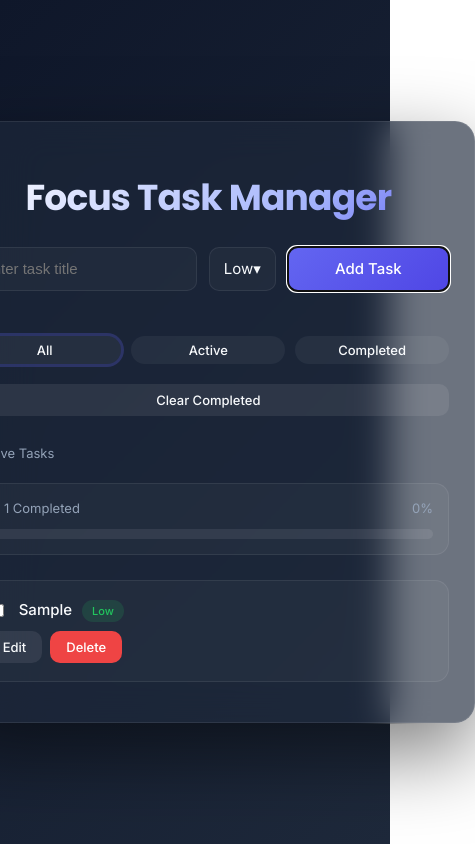
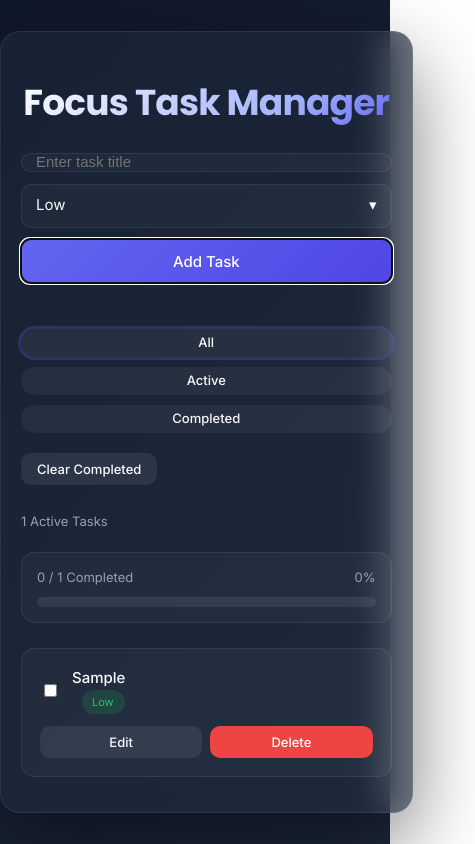
Before and after one commit to g0utm/focus-task-manager, a React (Vite) app: page / in a window 390 px wide. Both pictures are taken after typing "Sample" into the empty fields and a click on the button "Add Task". Shown: the whole page, 475 px wide, since content can reach past the window. Built offline with nearby package versions, Linux system fonts and the light colour scheme.

Commit message:
improved responsiveness

```diff
--- a/src/App.css
+++ b/src/App.css
@@ -406,20 +406,48 @@ button:active {
   to { opacity: 1; }
 }
 
-/* ===== Responsive ===== */
+/*Responsive*/
 
 @media (max-width: 600px) {
+
   .app-container {
-    padding: 25px;
+    padding: 20px;
+  }
+
+  .task-form {
+    flex-direction: column;
+  }
+
+  .custom-select {
+    width: 100%;
   }
 
   .task-card {
     flex-direction: column;
     align-items: flex-start;
-    gap: 10px;
+    gap: 12px;
   }
 
-  button {
+  .task-card.high {
+    border-left: none;
+    border-top: 4px solid var(--danger);
+  }
+
+  .task-card > div:last-child {
+    width: 100%;
+    display: flex;
+    gap: 8px;
+  }
+
+  .task-card > div:last-child button {
+    flex: 1;
+  }
+
+  .filter-container {
+    flex-direction: column;
+  }
+
+  .filter-container button {
     width: 100%;
   }
 }
--- a/src/components/TaskItem.jsx
+++ b/src/components/TaskItem.jsx
@@ -45,12 +45,12 @@ function TaskItem({ task, onToggle, onDelete, onEdit }) {
             autoFocus
           />
         ) : (
-          <span className="task-name">
-            {task.title}
+          <div style={{ display: "flex", flexDirection: "column" }}>
+            <span className="task-name">{task.title}</span>
             <span className={`priority-badge ${getBadgeClass()}`}>
-              {task.priority}
+            {task.priority}
             </span>
-          </span>
+          </div>
         )}
       </div>
 
```
